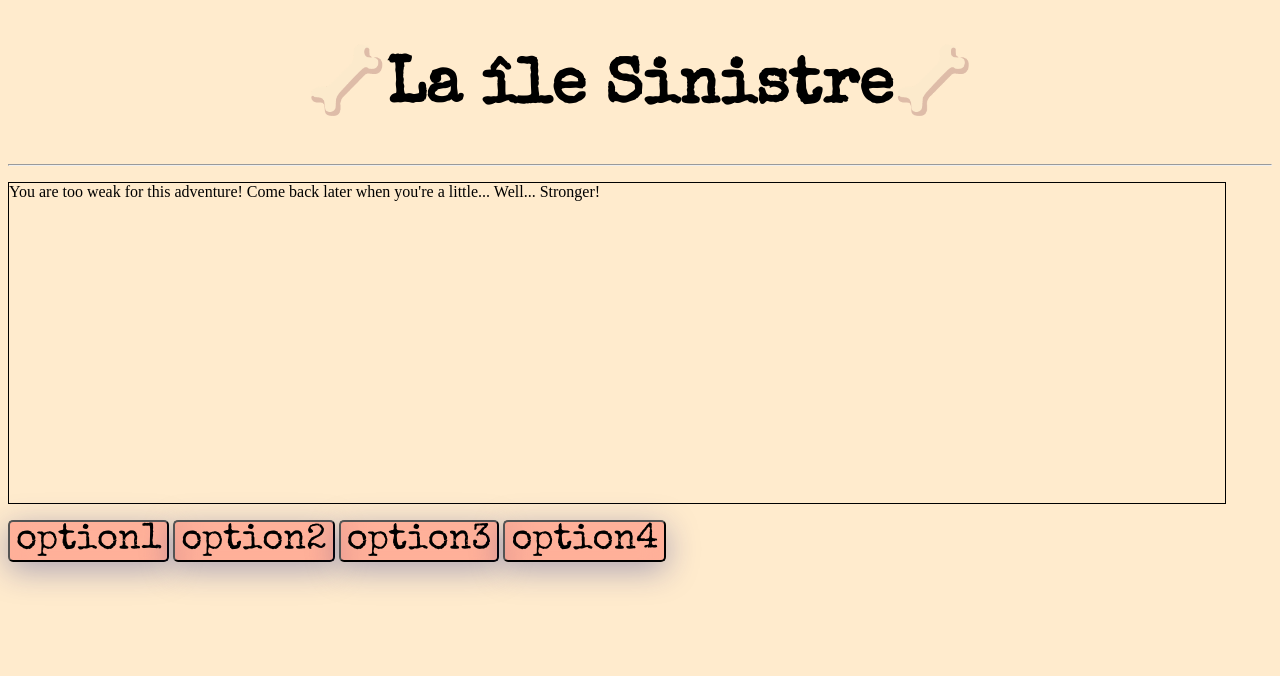
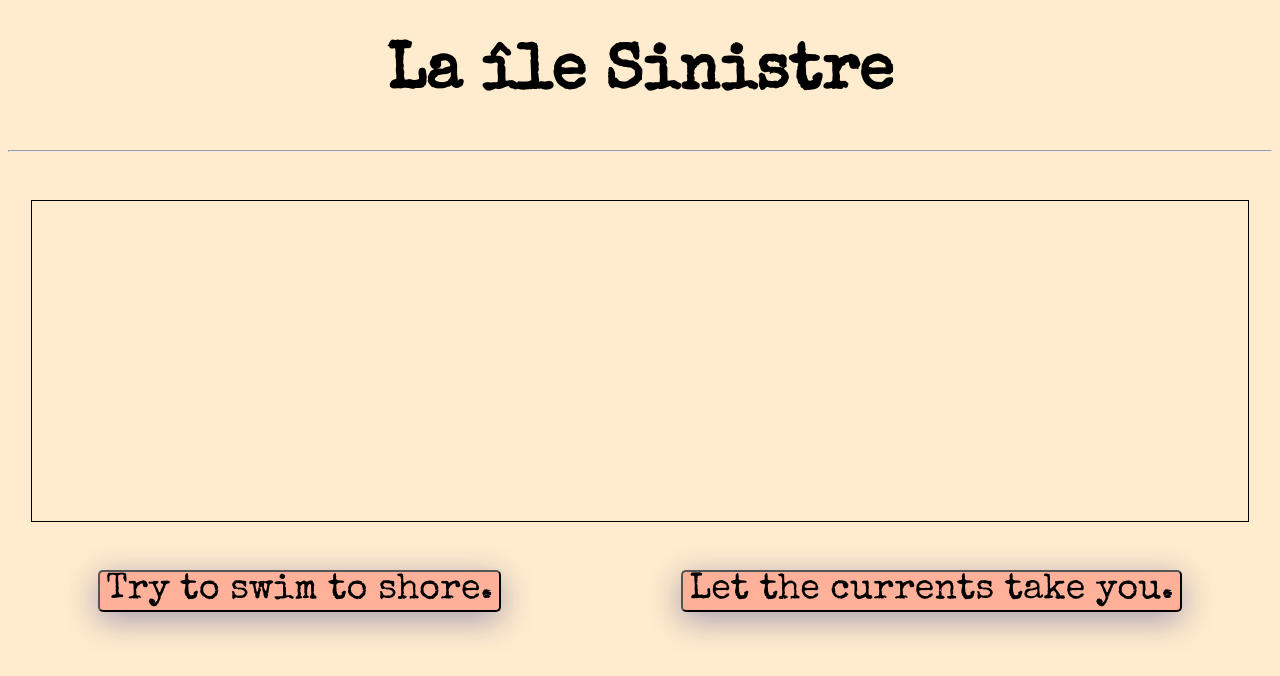
Before and after one commit to GabrielCART/adventure-game, a plain HTML site: page adventuregame.html in a window 1280 px wide. Both pictures are taken after a click on the button "Start Your Adventure!". Drawn offline with nearby package versions, Linux system fonts and the light colour scheme.

Commit message:
Co-authored-by: XxKuroShiroDragon900xX <XxKuroShiroDragon900xX@users.noreply.github.com>

```diff
--- a/adventuregame.html
+++ b/adventuregame.html
@@ -4,20 +4,17 @@
     <meta charset="UTF-8">
     <meta http-equiv="X-UA-Compatible" content="IE=edge">
     <meta name="viewport" content="width=device-width, initial-scale=1.0">
-    <title>The Sinister Island</title>
+    <title>La île Sinistre</title>
     <link rel="stylesheet" href="style.css">
     <script src="game.js"></script>
 </head>
 
 <body>
-    <h1>🦴La île Sinistre🦴</h1>
+    <h1>La île Sinistre</h1>
     <hr>
     <p id="outputBox"></p>
     <form id="gameButtons">
-        <input type="button" class="gameButton" value="option1">
-        <input type="button" class="gameButton" value="option2">
-        <input type="button" class="gameButton" value="option3">
-        <input type="button" class="gameButton" value="option4">
+
     </form>
     <button onclick="game()" id="startGame" >Start Your Adventure!</button>
 </body>
--- a/game.js
+++ b/game.js
@@ -1,6 +1,42 @@
 function game(){
+    const storyVars = {
+        intro:{
+            text: ``,
+            options:[
+                [`Try to swim to shore.`, `swimShore`],
+                [`Let the currents take you.`, `notSwim`]
+            ],
+            ending:false
+        },
+        swimShore:{
+            text: `You swim up to a beach, surrounded by rocky cliffs. You think you can scale it, but the rocks are sharp.`,
+            options:[
+                [`Climb the cliffs.`, `cliffClimb`],
+                [`Search for another way off the beach.`, `moveAroundCliffs`]
+            ],
+            ending:false
+        },
+        notSwim:{
+            text: `The currents take you around the island to another area off the coast. You think you can see the bright orange of life jackets littering the sand.`,
+            options:[
+                [`Try to swim to shore now`, `swimShoreAround`],
+                [`Let the currents take you.`, `drown`]
+            ],
+            ending:false
+        },
+        notSwim:{
+            text: `You give in to the overwhelming force of the ocean. As the waves crash over you, you come to terms with your end. Salty seawater fills your lungs, the pain becoming almost unbearable.`,
+            options:false,
+            ending:true
+        }
+    }
     document.getElementById(`outputBox`).style.display = `block`
     document.getElementById(`startGame`).style.display = `none`
     var outputBox = document.getElementById(`outputBox`)
-    outputBox.innerHTML = `You are too weak for this adventure! Come back later when you're a little... Well... Stronger!`
+    var gameButtons = document.getElementById(`gameButtons`)
+    var currentStoryBlock = storyVars.intro
+    outputBox.innerHTML = storyVars.intro.text
+    currentStoryBlock.options.forEach((elements, index) => {
+        gameButtons.innerHTML += `<input type="button" class="gameButton" value="${currentStoryBlock.options[index][0]}" id="${currentStoryBlock.options[index][1]}"></input>`
+    });
 }
--- a/style.css
+++ b/style.css
@@ -1,5 +1,5 @@
 @import url('https://fonts.googleapis.com/css2?family=Special+Elite&display=swap');
-
+@import url('https://fonts.googleapis.com/css2?family=Merriweather+Sans:wght@300&display=swap');
 body{
     background-color:blanchedalmond ;
 }
@@ -16,16 +16,25 @@ p#outputBox{
     height:40vh;
     overflow-y: scroll;
     scroll-behavior: smooth;
+    margin-left: auto;
+    margin-right: auto;
+    font-family: 'Merriweather Sans', sans-serif;
+    font-size:48px ;
+}
+#gameButtons{
+    display: flex;
+    justify-content: space-around;
 }
 .gameButton {
     font-family: 'Special Elite', cursive;
     text-align: justify;
     font-size: 36px;
     background: rgba( 255, 0, 0, 0.25 );
-    box-shadow: 0 8px 32px 0 rgba( 31, 38, 135, 0.37 );
+    box-shadow: 0 8px 32px 0 rgba( 31, 38, 135, 0.4);
     backdrop-filter: blur( 12px );
     -webkit-backdrop-filter: blur( 12px );
     border-radius: 5px;
+
 }
 .gameButton:hover {
     color: white;
@@ -35,12 +44,16 @@ p#outputBox{
     background: rgba(0, 0, 0, 0.9);
     border-radius: 5px;
 }
+.gameButton:active{
+    transform: translateY(5px);
+    box-shadow:0 8px 32px 0 rgba( 31, 38, 135, 0.5 ); ;
+}
 #startGame {
     font-family: 'Special Elite', cursive;
     text-align: justify;
     font-size: 36px;
     background: rgba( 255, 0, 0, 0.25 );
-    box-shadow: 0 8px 32px 0 rgba( 31, 38, 135, 0.37 );
+    box-shadow: 0 8px 32px 0 rgba( 31, 38, 135, 0.4 );
     backdrop-filter: blur( 12px );
     -webkit-backdrop-filter: blur( 12px );
     border-radius: 5px;
```
